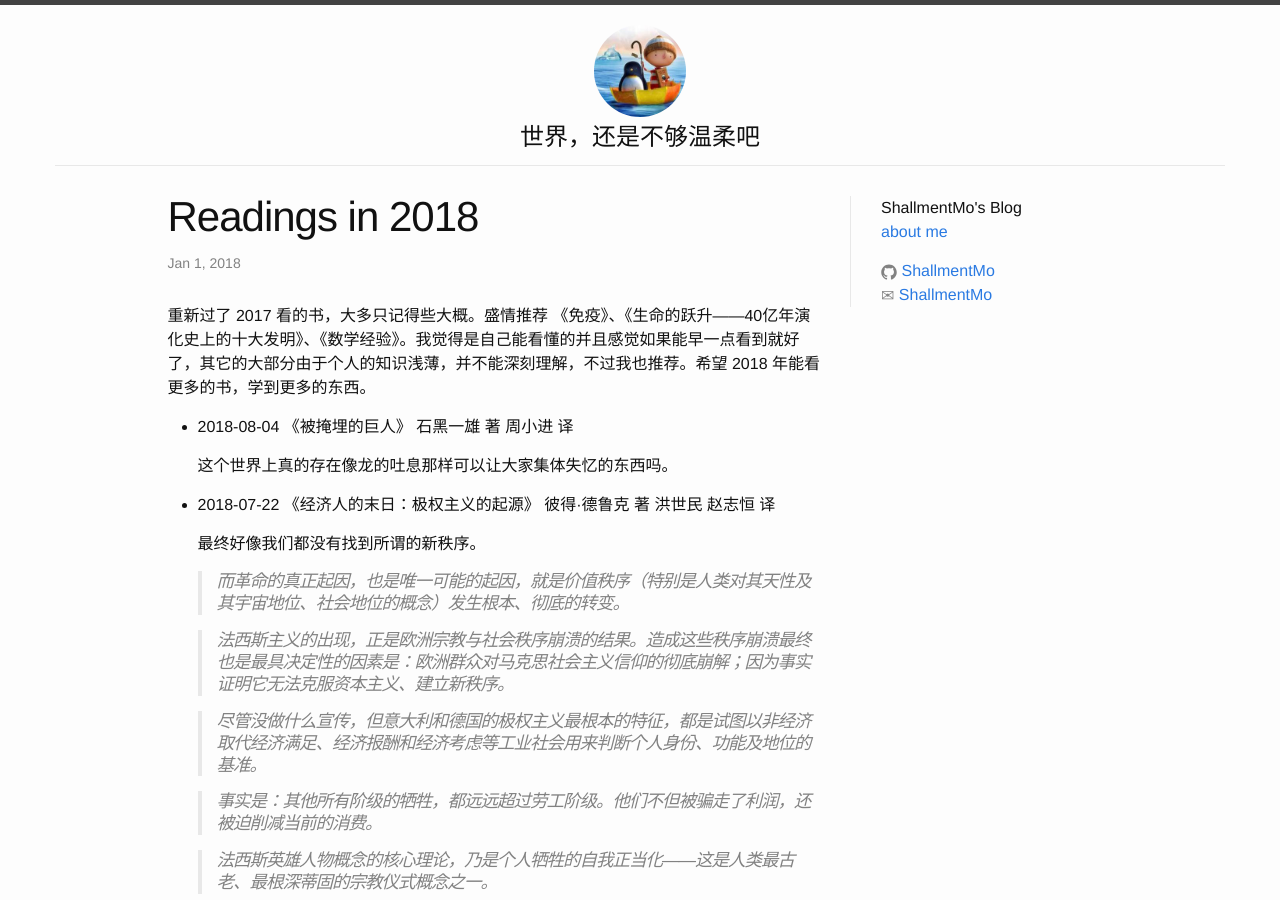
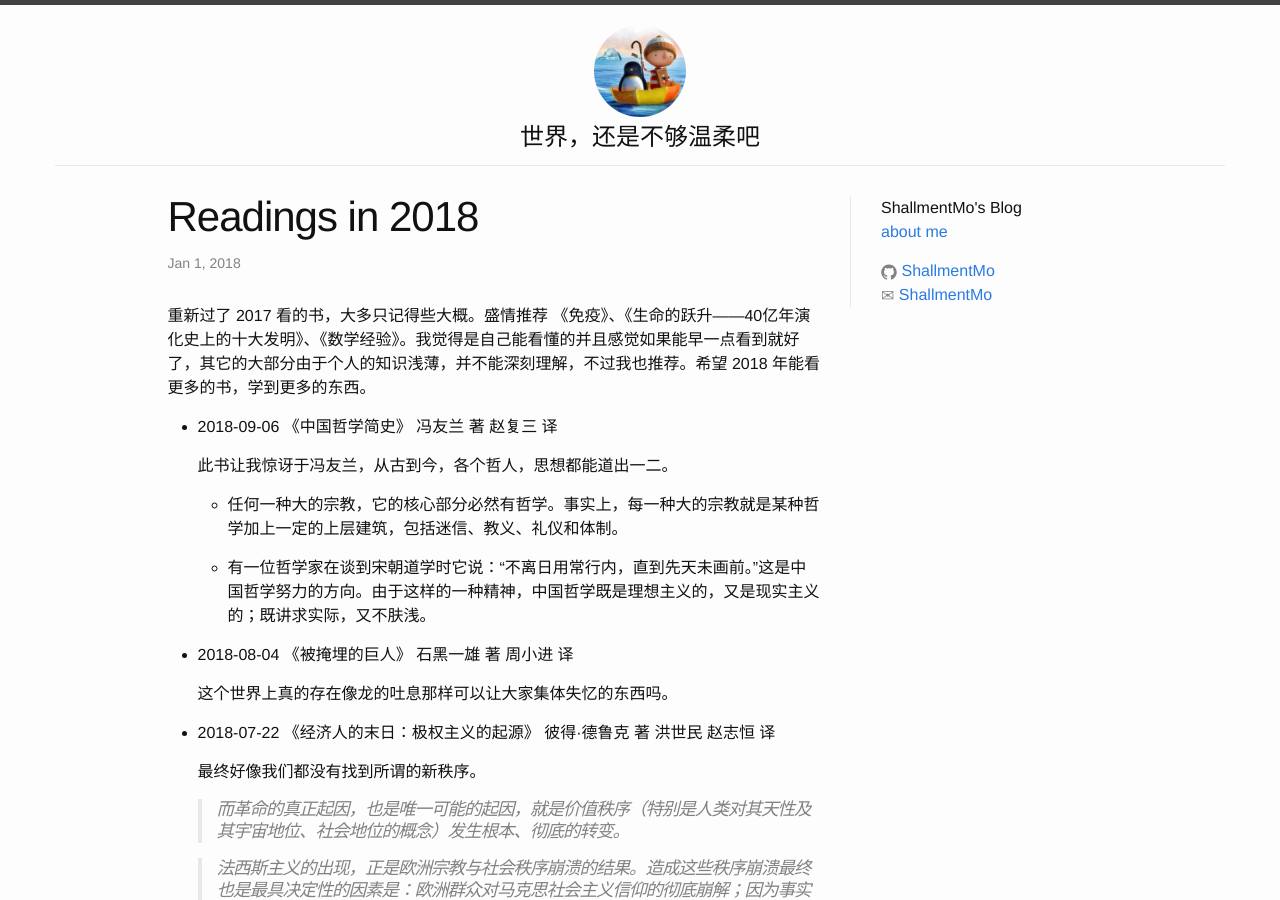
Before and after one commit to ShallmentMo/shallmentmo.github.com, a Jekyll site: the page built from _posts/2018-01-01-reading-in-2018.md, in a window 1280 px wide and 900 px high. Built offline with Jekyll 4.4.1, drawn with Linux system fonts in a browser that asks for light colours.

Commit message:
add 2018-09-06 reading

```diff
--- a/_posts/2018-01-01-reading-in-2018.md
+++ b/_posts/2018-01-01-reading-in-2018.md
@@ -6,6 +6,14 @@ categories: posts
 ---
 
 重新过了 2017 看的书，大多只记得些大概。盛情推荐 《免疫》、《生命的跃升——40亿年演化史上的十大发明》、《数学经验》。我觉得是自己能看懂的并且感觉如果能早一点看到就好了，其它的大部分由于个人的知识浅薄，并不能深刻理解，不过我也推荐。希望 2018 年能看更多的书，学到更多的东西。
+
+* 2018-09-06 《中国哲学简史》 冯友兰 著 赵复三 译
+
+  此书让我惊讶于冯友兰，从古到今，各个哲人，思想都能道出一二。
+
+  * 任何一种大的宗教，它的核心部分必然有哲学。事实上，每一种大的宗教就是某种哲学加上一定的上层建筑，包括迷信、教义、礼仪和体制。
+
+  * 有一位哲学家在谈到宋朝道学时它说：“不离日用常行内，直到先天未画前。”这是中国哲学努力的方向。由于这样的一种精神，中国哲学既是理想主义的，又是现实主义的；既讲求实际，又不肤浅。
 
 * 2018-08-04 《被掩埋的巨人》 石黑一雄 著 周小进 译
 
```
